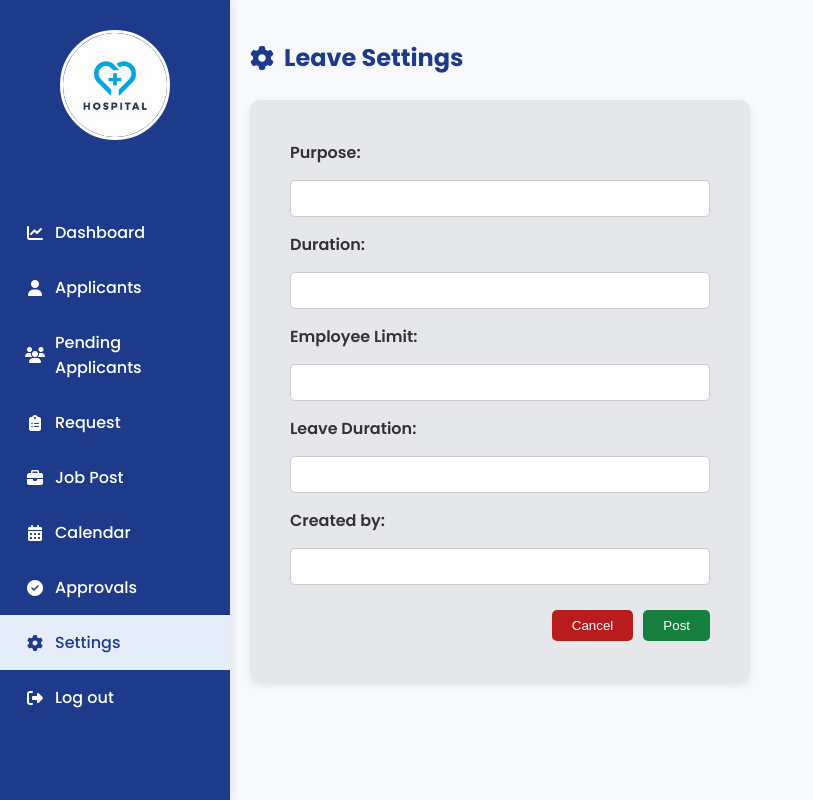
After one commit to jojanajeangarabillo/HR-EMPLOYEE-MANAGEMENT, a PHP site: page /HR-EMPLOYEE-MANAGEMENT/Manager_LeaveSettings.php in a window 1280 px wide. The commit adds this page. Shown: the whole page, without its empty margins (0-813 px from the left). Run offline with PHP 8.4, Linux system fonts and the light colour scheme.

Commit message:
Manager Calendar, Manager Leave Settings and Manager sidebar

```diff
--- a/Admin_Reports.php
+++ b/Admin_Reports.php
@@ -222,10 +222,10 @@
       <li><a href="Admin_Dashboard.php"><i class="fa-solid fa-table-columns"></i>Dashboard</a></li>
       <li><a href="Admin_Employee.php"><i class="fa-solid fa-user-group"></i>Employees</a></li>
       <li><a href="Admin-Applicants.php"><i class="fa-solid fa-user-group"></i>Applicants</a></li>
-      <li><a href="#"><i class="fa-solid fa-user-group"></i>Pending Applicants</a></li>
-      <li><a href="#"><i class="fa-solid fa-briefcase"></i>Vacancies</a></li>
+      <li><a href="Admin-Pending-Applicants.php"><i class="fa-solid fa-user-group"></i>Pending Applicants</a></li>
+      <li><a href="Admin_Vacancies.php"><i class="fa-solid fa-briefcase"></i>Vacancies</a></li>
       <li><a href="Admin-request.php"><i class="fa-solid fa-code-pull-request"></i>Requests</a></li>
-      <li class="active"><a href="#"><i class="fa-solid fa-clipboard-list"></i>Reports</a></li>
+      <li class="active"><a href="Admin_Reports.php"><i class="fa-solid fa-clipboard-list"></i>Reports</a></li>
       <li><a href="Admin-Settings.php"><i class="fa-solid fa-gear"></i>Settings</a></li>
       <li><a href="Login.php"><i class="fa-solid fa-right-from-bracket"></i>Logout</a></li>
     </ul>
--- /dev/null
+++ b/Manager_LeaveSettings.php
@@ -0,0 +1,181 @@
+<!DOCTYPE html>
+<html lang="en">
+<head>
+  <meta charset="UTF-8">
+  <meta name="viewport" content="width=device-width, initial-scale=1.0">
+  <title>Leave Settings</title>
+  <link rel="stylesheet" href="manager-sidebar.css">
+  <link rel="stylesheet" href="https://cdnjs.cloudflare.com/ajax/libs/font-awesome/6.4.2/css/all.min.css">
+
+  <style>
+
+    /* ========================= */
+/* SIDEBAR LOGO */
+/* ========================= */
+.sidebar-logo {
+  display: flex;
+  justify-content: center;
+  margin-bottom: 25px;
+}
+
+.sidebar-logo img {
+  height: 110px;
+  width: 110px;
+  border-radius: 50%;
+  object-fit: cover;
+  border: 3px solid #ffffff;
+}
+
+
+
+    body {
+      background-color: #f7f9fc;
+      font-family: "Poppins", "Roboto", sans-serif;
+    }
+
+    .main-content {
+            padding: 40px 30px;
+            margin-left: 220px;
+            display: flex;
+            flex-direction: column
+        }
+
+    .main-content h2 {
+      font-size: 24px;
+      color: #1E3A8A;
+      font-weight: 700;
+      margin-bottom: 25px;
+      display: flex;
+      align-items: center;
+      gap: 10px;
+    }
+
+    .leave-form-container {
+      background-color: #E5E7EB;
+      padding: 40px;
+      border-radius: 10px;
+      width: 500px;
+      max-width: 90%;
+      box-shadow: 0 4px 10px rgba(0, 0, 0, 0.1);
+    }
+
+    .leave-form-container form {
+      display: flex;
+      flex-direction: column;
+      gap: 15px;
+    }
+
+    .leave-form-container label {
+      font-weight: 600;
+      color: #333;
+    }
+
+    .leave-form-container input {
+      padding: 10px;
+      border-radius: 5px;
+      border: 1px solid #ccc;
+      outline: none;
+      transition: 0.2s;
+    }
+
+    .leave-form-container input:focus {
+      border-color: #1E3A8A;
+    }
+
+    .form-buttons {
+      display: flex;
+      justify-content: flex-end;
+      gap: 10px;
+      margin-top: 10px;
+    }
+
+    .cancel-btn {
+      background-color: #b91c1c;
+      color: white;
+      border: none;
+      padding: 8px 20px;
+      border-radius: 5px;
+      cursor: pointer;
+      transition: 0.3s;
+    }
+
+    .cancel-btn:hover {
+      background-color: #991b1b;
+    }
+
+    .post-btn {
+      background-color: #15803d;
+      color: white;
+      border: none;
+      padding: 8px 20px;
+      border-radius: 5px;
+      cursor: pointer;
+      transition: 0.3s;
+    }
+
+    .post-btn:hover {
+      background-color: #166534;
+    }
+
+    @media (max-width: 768px) {
+      .main-content {
+        margin-left: 0;
+        padding: 20px;
+      }
+
+      .leave-form-container {
+        width: 100%;
+      }
+    }
+  </style>
+</head>
+<body>
+  <!-- SIDEBAR -->
+  <div class="sidebar">
+    <div class="sidebar-logo">
+      <img src="Images/hospitallogo.png" alt="Hospital Logo">
+    </div>
+
+    <ul class="nav">
+      <li><a href="#"><i class="fa-solid fa-chart-line"></i> Dashboard</a></li>
+      <li><a href="#"><i class="fa-solid fa-user"></i> Applicants</a></li>
+      <li><a href="#"><i class="fa-solid fa-users"></i> Pending Applicants</a></li>
+      <li><a href="#"><i class="fa-solid fa-clipboard-list"></i> Request</a></li>
+      <li><a href="#"><i class="fa-solid fa-briefcase"></i> Job Post</a></li>
+      <li><a href="Manager_Calendar.php"><i class="fa-solid fa-calendar-days"></i> Calendar</a></li>
+      <li><a href="#"><i class="fa-solid fa-check-circle"></i> Approvals</a></li>
+      <li class="active"><a href="#"><i class="fa-solid fa-gear"></i> Settings</a></li>
+      <li><a href="#"><i class="fa-solid fa-right-from-bracket"></i> Log out</a></li>
+    </ul>
+  </div>
+
+  <!-- MAIN CONTENT -->
+  <div class="main-content">
+    <h2><i class="fa-solid fa-gear"></i> Leave Settings</h2>
+
+    <div class="leave-form-container">
+      <form>
+        <label for="purpose">Purpose:</label>
+        <input type="text" id="purpose" name="purpose" required>
+
+        <label for="duration">Duration:</label>
+        <input type="text" id="duration" name="duration" required>
+
+        <label for="employeeLimit">Employee Limit:</label>
+        <input type="number" id="employeeLimit" name="employeeLimit" min="1" required>
+
+        <label for="leaveDuration">Leave Duration:</label>
+        <input type="text" id="leaveDuration" name="leaveDuration" required>
+
+        <label for="createdBy">Created by:</label>
+        <input type="text" id="createdBy" name="createdBy" required>
+
+        <div class="form-buttons">
+          <button type="button" class="cancel-btn">Cancel</button>
+          <button type="submit" class="post-btn">Post</button>
+        </div>
+      </form>
+    </div>
+  </div>
+</body>
+</html>
--- /dev/null
+++ b/manager-sidebar.css
@@ -0,0 +1,86 @@
+@import url('https://fonts.googleapis.com/css2?family=Poppins:wght@400;500;600;700&family=Roboto:wght@400;500;600&display=swap');
+
+* {
+  margin: 0;
+  padding: 0;
+  box-sizing: border-box;
+}
+
+body {
+  font-family: "Poppins", "Roboto", sans-serif;
+}
+
+/* SIDEBAR CONTAINER */
+.sidebar {
+  width: 230px;
+  background-color: #1E3A8A;
+  height: 100vh;
+  display: flex;
+  flex-direction: column;
+  align-items: center;
+  padding-top: 30px;
+  position: fixed;
+  left: 0;
+  top: 0;
+  box-shadow: 2px 0 8px rgba(0, 0, 0, 0.1);
+}
+
+/* NAVIGATION MENU */
+.nav {
+  margin-top:40px;
+  list-style: none;
+  width: 100%;
+}
+
+.nav li {
+  color: #ffffff;
+  padding: 15px 25px;
+  display: flex;
+  align-items: center;
+  gap: 10px;
+  font-weight: 500;
+  cursor: pointer;
+  transition: all 0.3s ease;
+}
+
+.nav li:hover,
+.nav li.active {
+  background-color: #e5edfb;
+  color: #1E3A8A;
+}
+
+.nav i {
+  width: 20px;
+  text-align: center;
+}
+
+.nav a {
+  text-decoration: none;
+  color: inherit;
+  display: flex;
+  align-items: center;
+  gap: 10px;
+  width: 100%;
+}
+
+.nav li.active a {
+  color: #1E3A8A;
+}
+
+/* RESPONSIVE DESIGN */
+@media (max-width: 900px) {
+  .sidebar {
+    width: 200px;
+    padding-top: 20px;
+  }
+
+  .sidebar-logo img {
+    height: 90px;
+    width: 90px;
+  }
+
+  .nav li {
+    font-size: 14px;
+    padding: 12px 20px;
+  }
+}
```
Also changed, not shown: Manager_Calendar.php (added, +154 -0 lines).
